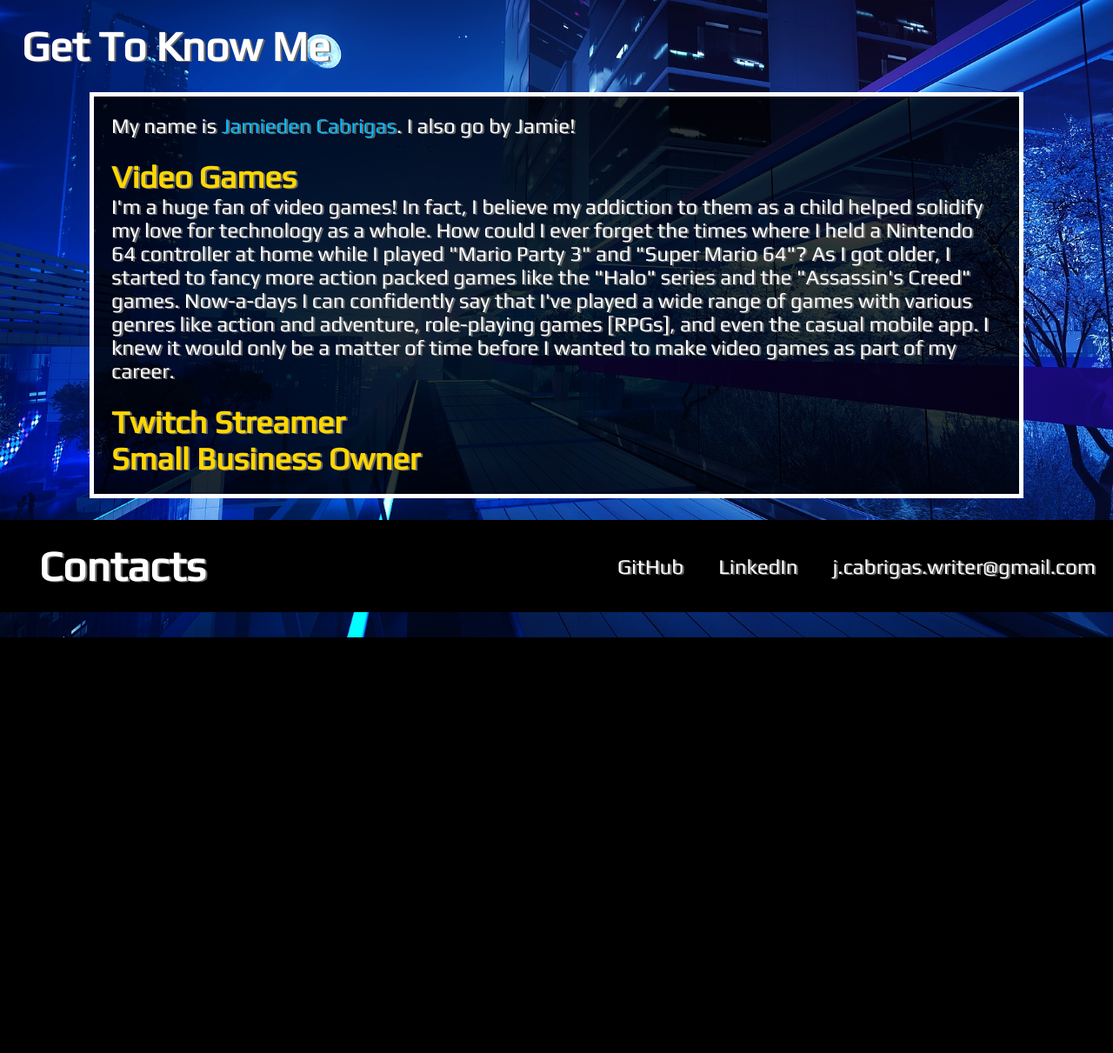
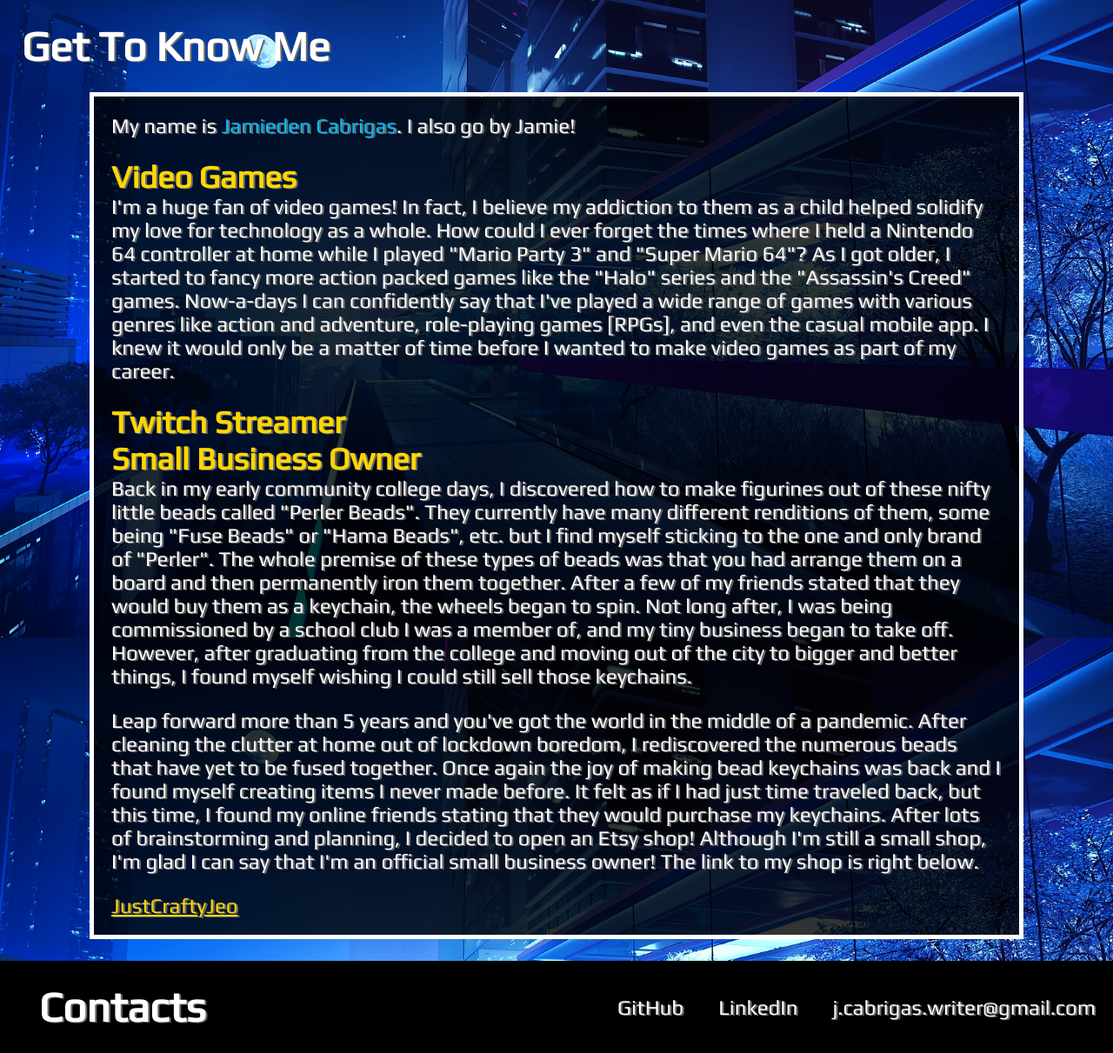
Before and after one commit to JustJeo/portfolio, a Node server app: page /about in a window 1280 px wide. Shown: the part 67-1278 px from the top of the page at 87% size. Before the commit the page ends 800 px from the top, so only its background shows below. Run offline with Node 20, Linux system fonts and the light colour scheme; some libraries are stand-ins or nearby versions.

Commit message:
completes Small Business Owner section in About Me page

```diff
--- a/public/css/style.css
+++ b/public/css/style.css
@@ -172,7 +172,7 @@
   color: limegreen;
 }
 
-.projectLink {
+.projectLink, .craftyJeo {
   color: gold;
 }
 
--- a/views/about.ejs
+++ b/views/about.ejs
@@ -11,7 +11,11 @@
   <!-- Enter Paragraph about being a Twitch Streamer -->
 
   <h2>Small Business Owner</h2>
-  <!-- Enter paragraph about being an Etsy shop owner -->
+  <p>Back in my early community college days, I discovered how to make figurines out of these nifty little beads called "Perler Beads". They currently have many different renditions of them, some being "Fuse Beads" or "Hama Beads", etc. but I find myself sticking to the one and only brand of "Perler". The whole premise of these types of beads was that you had arrange them on a board and then permanently iron them together. After a few of my friends stated that they would buy them as a keychain, the wheels began to spin. Not long after, I was being commissioned by a school club I was a member of, and my tiny business began to take off. However, after graduating from the college and moving out of the city to bigger and better things, I found myself wishing I could still sell those keychains.</p>
+
+  <p>Leap forward more than 5 years and you've got the world in the middle of a pandemic. After cleaning the clutter at home out of lockdown boredom, I rediscovered the numerous beads that have yet to be fused together. Once again the joy of making bead keychains was back and I found myself creating items I never made before. It felt as if I had just time traveled back, but this time, I found my online friends stating that they would purchase my keychains. After lots of brainstorming and planning, I decided to open an Etsy shop! Although I'm still a small shop, I'm glad I can say that I'm an official small business owner! The link to my shop is right below.</p>
+
+  <a class="craftyJeo" href="https://www.etsy.com/shop/JustCraftyJeo" target="_blank">JustCraftyJeo</a>
 </div>
 
 <!-- Moved "Technologies" Section to Coding page -->
```
